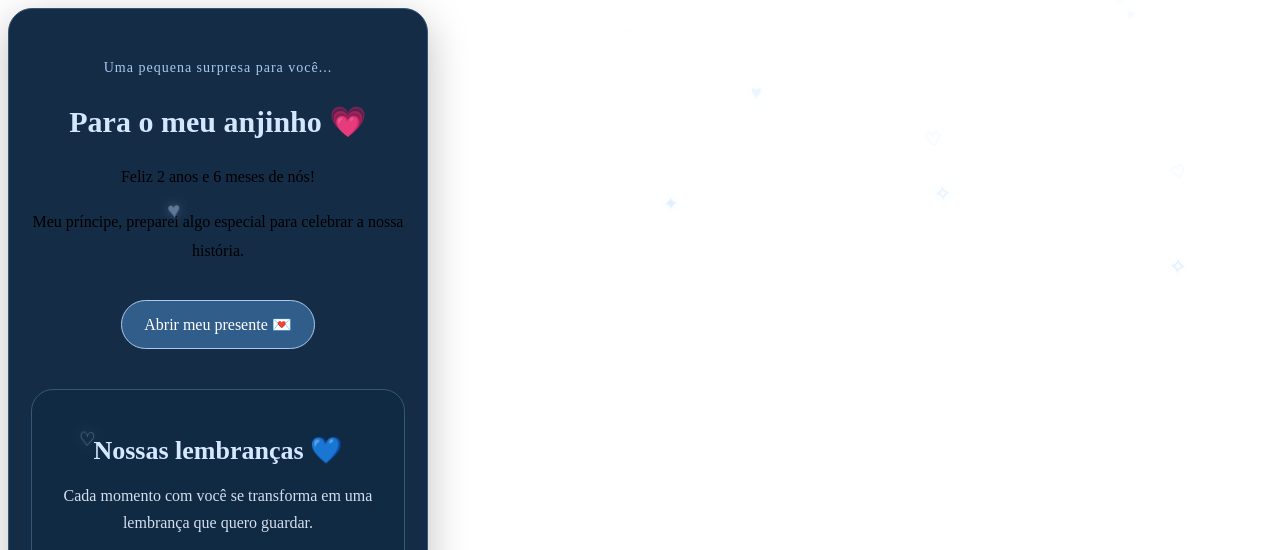
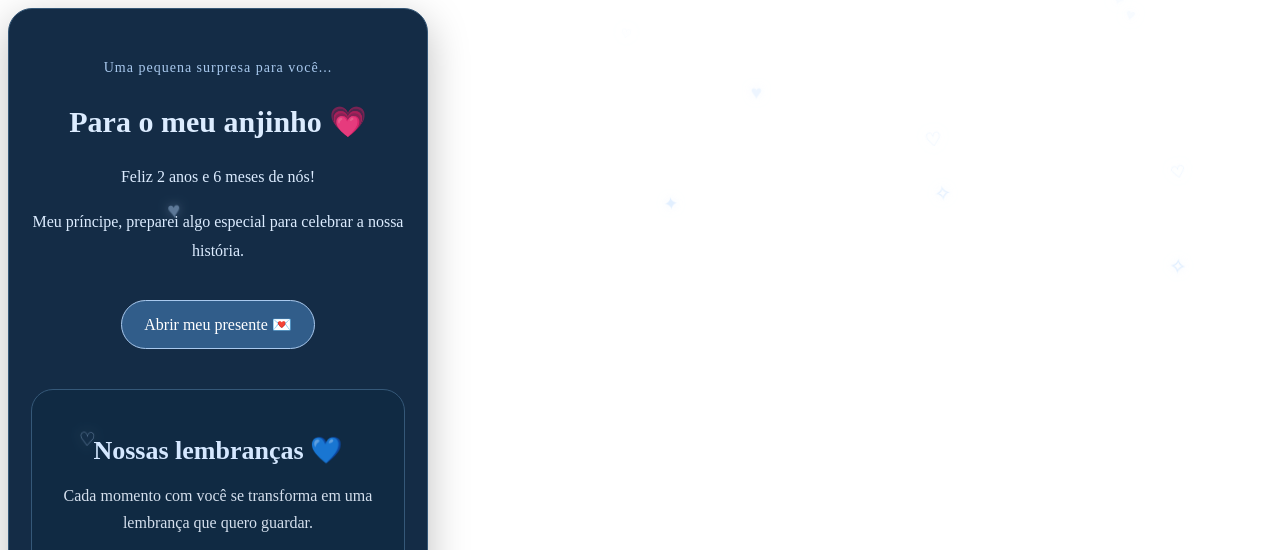
Before and after one commit to lari2904/presente-para-meu-anjinho., a plain HTML site: page index.html in a window 1280 px wide. Shown: the top 550 px of the page. Drawn offline with Linux system fonts and the light colour scheme.

Commit message:
Update index.html

```diff
--- a/index.html
+++ b/index.html
@@ -484,7 +484,11 @@
   font-size: 22px;
   margin-top: -14px;
 }
-
+h1,
+h2,
+p {
+  color: #dcecff;
+}
 </style>
 
 <main>
```
